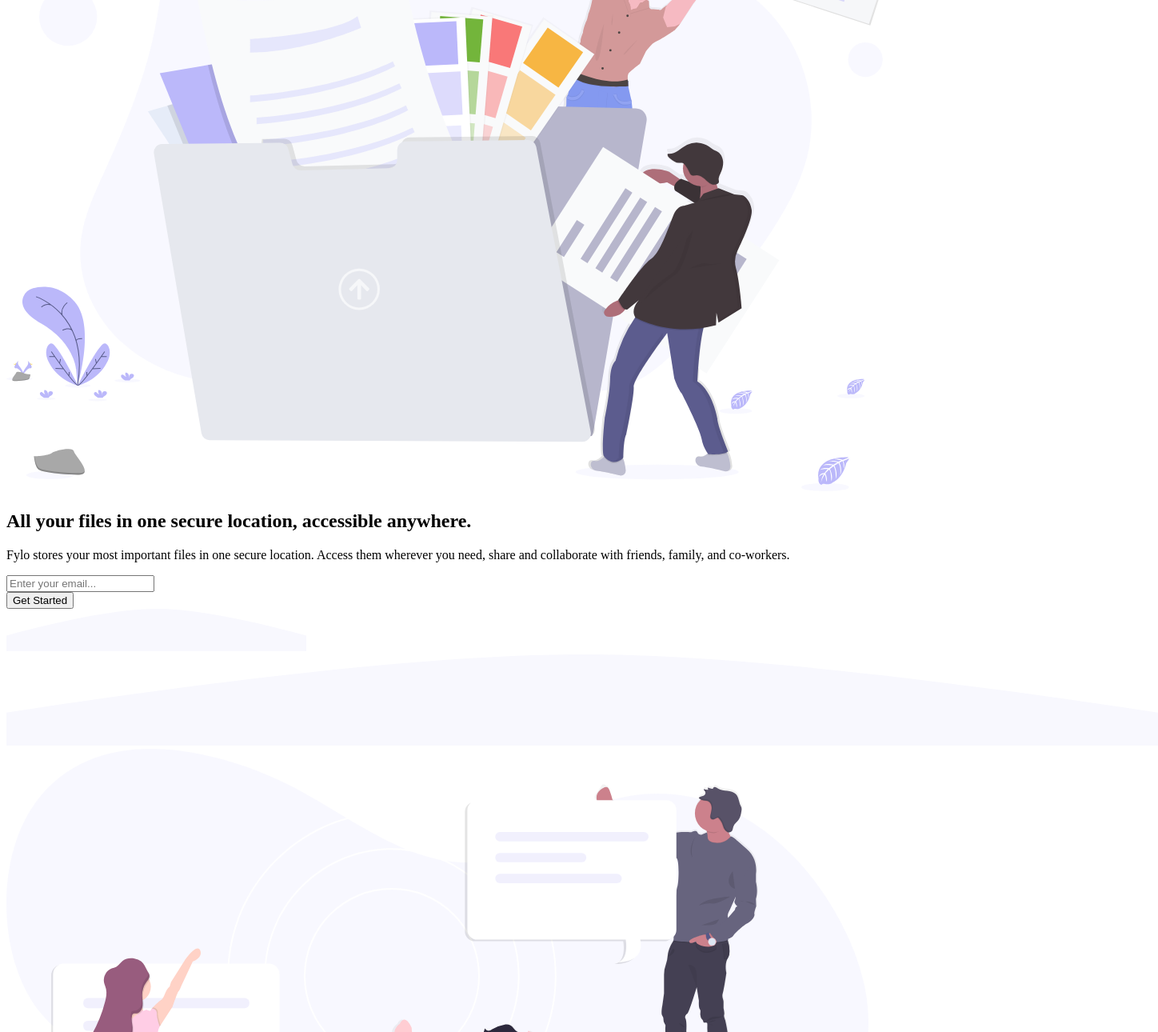
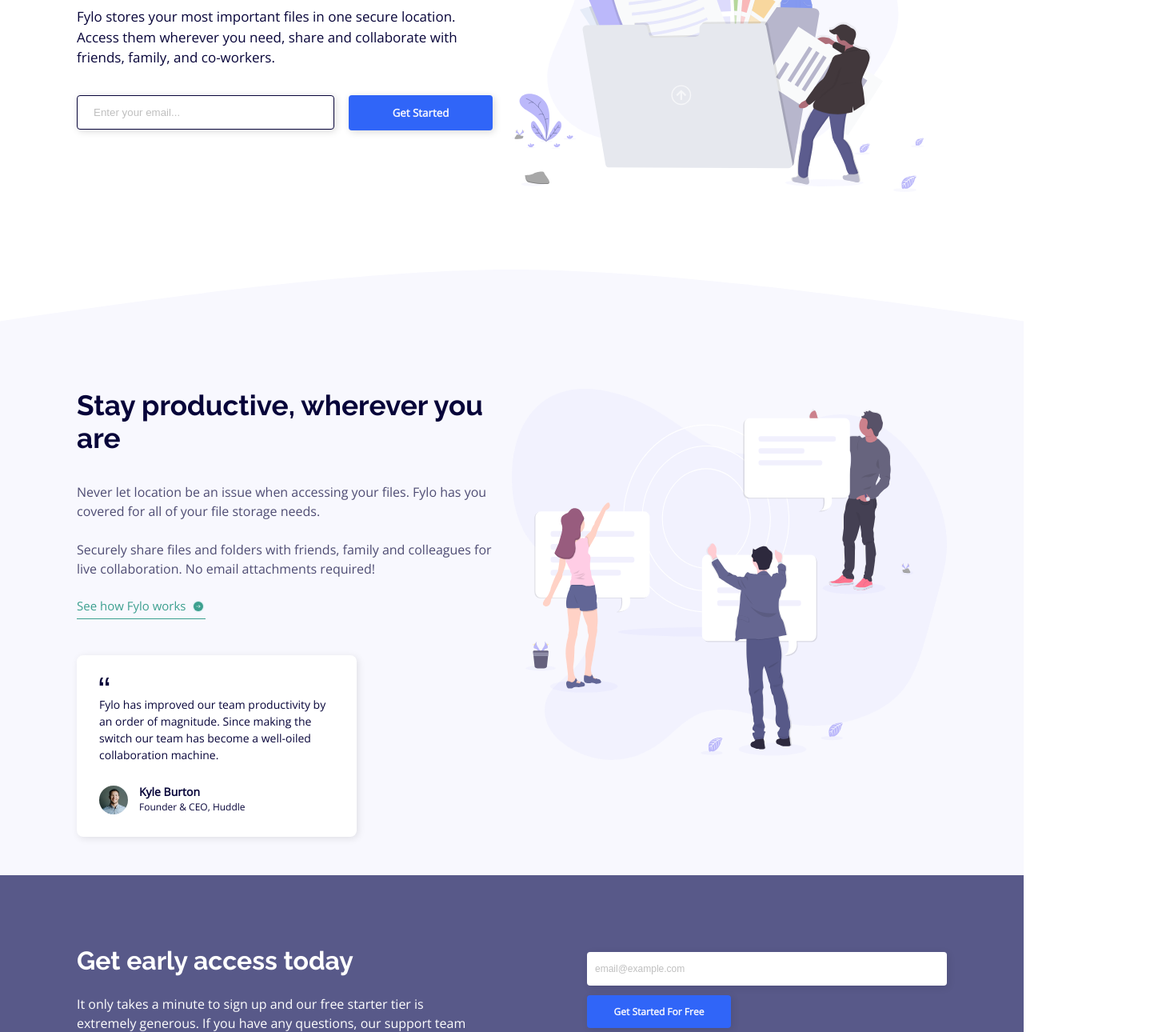
Before and after one commit to JacksonJ97/fylo-landing-page-with-two-column-layout, a website with bundled scripts: page public/index.html in a window 1280 px wide. Shown: the part 372-1662 px from the top of the page at 80% size, 1448 px wide, since content can reach past the window. Built offline with nearby package versions, Linux system fonts and the light colour scheme; files whose address does not match are found by name.

```diff
--- a/public/index.html
+++ b/public/index.html
@@ -7,10 +7,10 @@
     <link rel="preconnect" href="https://fonts.googleapis.com">
     <link rel="preconnect" href="https://fonts.gstatic.com" crossorigin="">
     <link href="https://fonts.googleapis.com/css2?family=Open+Sans&family=Raleway:wght@400;700&display=swap" rel="stylesheet">
-    <link rel="stylesheet" href="/main.77bb5cfd.css">
+    <link rel="stylesheet" href="/scss\main.css">
     <script src="https://kit.fontawesome.com/2204d85ae9.js" crossorigin="anonymous"></script>
     <title>Frontend Mentor | Fylo landing page with two column layout</title>
-  <script src="/main.77bb5cfd.js"></script></head>
+  </head>
   <body>
     <header>
       <div class="container">
--- /dev/null
+++ b/public/scss/main.css
@@ -0,0 +1,541 @@
+* {
+  margin: 0;
+  padding: 0;
+  box-sizing: border-box;
+}
+
+ul {
+  list-style: none;
+}
+
+a {
+  text-decoration: none;
+}
+
+.sr-only {
+  display: hidden;
+}
+
+body {
+  font-family: "Open Sans", sans-serif;
+  color: #070439;
+}
+
+p {
+  line-height: 1.5;
+}
+
+.hero-section input {
+  display: block;
+  margin: 0 auto;
+  padding: 1em 1.5em;
+  width: 90%;
+  max-width: 450px;
+  border-radius: 4px;
+  box-shadow: 2px 2px 10px rgba(0, 0, 0, 0.15);
+}
+
+.hero-section input[type=text] {
+  border: 1px solid #070439;
+}
+
+.hero-section input[type=text]::placeholder {
+  color: #bfbfbf;
+}
+
+.hero-section input[type=submit] {
+  font-family: "Open Sans", sans-serif;
+  font-weight: 700;
+  background-color: #3065f8;
+  border: none;
+  color: #f6f6fe;
+  cursor: pointer;
+}
+
+.hero-section input[type=submit]:hover,
+.hero-section input[type=submit]:focus {
+  background-color: #628af9;
+  outline: none;
+}
+
+.hero-input-response {
+  font-size: 0.75rem;
+  color: red;
+  width: 90%;
+  max-width: 450px;
+  margin: 0.25em auto 0.5em auto;
+}
+
+.cta-section input {
+  display: block;
+  margin: 0 auto;
+  padding: 1em 0.75em;
+  width: 80%;
+  max-width: 450px;
+  border-radius: 4px;
+  border: none;
+  box-shadow: 2px 2px 10px rgba(0, 0, 0, 0.1);
+}
+
+.cta-section input[type=text]::placeholder {
+  color: #bfbfbf;
+  font-size: 0.75rem;
+}
+
+.cta-section input[type=submit] {
+  font-family: "Open Sans", sans-serif;
+  font-weight: 700;
+  font-size: 0.75rem;
+  background-color: #3065f8;
+  border: none;
+  color: #f6f6fe;
+  cursor: pointer;
+}
+
+.cta-section input[type=submit]:hover,
+.cta-section input[type=submit]:focus {
+  background-color: #6b91fa;
+  outline: none;
+}
+
+.cta-input-response {
+  font-size: 0.75rem;
+  margin: 0.25em auto 1em auto;
+  width: 80%;
+  max-width: 450px;
+}
+
+@media (min-width: 1100px) {
+  .hero-section input[type=text] {
+    margin: 0;
+    width: 100%;
+  }
+
+  .hero-text-input-container {
+    width: 100%;
+    max-width: 400px;
+  }
+
+  .hero-section input[type=submit] {
+    max-width: 180px;
+    margin: 0;
+    align-self: flex-start;
+  }
+
+  .hero-input-container {
+    display: flex;
+    gap: 18px;
+  }
+
+  .hero-input-response {
+    margin-left: 0;
+  }
+
+  .cta-section input {
+    width: 450px;
+  }
+
+  .cta-section input[type=submit] {
+    width: 180px;
+    margin: 0;
+  }
+
+  .cta-input-response {
+    margin-left: 0;
+  }
+}
+.testimonial-card {
+  border-radius: 8px;
+  background-color: white;
+  box-shadow: 2px 2px 10px rgba(0, 0, 0, 0.1);
+  font-size: clamp(0.75rem, 2.5vw, 00.875rem);
+  padding: 2em;
+  margin: 0 auto;
+  max-width: 350px;
+}
+
+.bg-quotes {
+  margin-bottom: 0.5em;
+}
+
+.user-details {
+  display: flex;
+  align-items: flex-end;
+}
+
+.user-picture {
+  width: 36px;
+  height: 36px;
+  border-radius: 50%;
+  margin-top: 2em;
+  margin-right: 1em;
+}
+
+.user-name {
+  font-weight: 700;
+}
+
+.user-title {
+  font-size: clamp(0.625rem, 2.25vw, 0.75rem);
+}
+
+@media (min-width: 1100px) {
+  .testimonial-card {
+    margin: 0;
+  }
+}
+html {
+  height: 100%;
+}
+
+body {
+  min-height: 100%;
+}
+
+.container {
+  width: 85%;
+  margin: 0 auto;
+  max-width: 1600px;
+}
+
+header {
+  margin: 2em 0 6em 0;
+}
+
+header .container {
+  display: flex;
+  justify-content: space-between;
+  align-items: center;
+}
+
+header img {
+  max-width: 25%;
+}
+
+header nav ul {
+  display: flex;
+  align-items: center;
+}
+
+header li {
+  margin-left: 1.5em;
+  font-size: clamp(0.75rem, 3.5vw, 1rem);
+}
+
+header li a {
+  color: #070439;
+}
+
+header li a:hover,
+header li a:focus {
+  color: #4940f2;
+  outline: none;
+}
+
+@media (min-width: 1100px) {
+  header {
+    margin-top: 4em;
+  }
+
+  header li {
+    font-size: 1.125rem;
+    margin-left: 3em;
+  }
+}
+.hero-section {
+  margin-bottom: 8em;
+}
+
+.hero-section img {
+  width: 100%;
+  max-width: 600px;
+  display: block;
+  margin: 0 auto 4em auto;
+}
+
+h1 {
+  font-family: "Raleway", sans-serif;
+  font-size: clamp(1.5rem, 4vw, 1.625rem);
+  text-align: center;
+  line-height: 1.5;
+  margin: 0 auto 1em auto;
+  max-width: 650px;
+}
+
+.hero-section p {
+  font-size: clamp(0.9375rem, 2vw, 1.0625rem);
+  text-align: center;
+  margin: 0 auto 2em auto;
+  max-width: 650px;
+}
+
+@media (min-width: 1100px) {
+  .hero-section .container {
+    display: flex;
+    flex-direction: row-reverse;
+    gap: 24px;
+  }
+
+  h1 {
+    font-size: clamp(1.625rem, 2.75vw, 2.5rem);
+    text-align: left;
+    margin-bottom: 0.5em;
+  }
+
+  .hero-section img {
+    width: 50%;
+    max-width: 660px;
+    margin-right: 0;
+  }
+
+  .hero-section p {
+    text-align: left;
+    max-width: 570px;
+    margin: 0 0 2em 0;
+  }
+
+  .hero-text-container {
+    margin: 3em auto 0 0;
+  }
+}
+h2 {
+  font-family: "Raleway", sans-serif;
+  font-size: clamp(1rem, 2.25vw, 1.125rem);
+  text-align: center;
+  margin-bottom: 1.75em;
+}
+
+.info-section {
+  background-color: #f8f8fe;
+  padding-top: 2em;
+  padding-bottom: 6em;
+  position: relative;
+  border-top: 6px solid #f8f8fe;
+}
+
+.info-section-picture {
+  width: 100%;
+  max-width: 600px;
+  display: block;
+  margin: 0 auto 6em auto;
+}
+
+.info-text {
+  font-size: clamp(0.875rem, 2vw, 1rem);
+  color: #070439;
+  opacity: 0.7;
+  max-width: 700px;
+  margin: 0 auto 1.5em auto;
+}
+
+.info-section a {
+  display: flex;
+  align-items: center;
+  font-size: clamp(0.8125rem, 2vw, 0.9375rem);
+  width: clamp(141px, 22vw, 161px);
+  margin: 3em auto 3em auto;
+  color: #3c9f8f;
+  border-bottom: 1px solid #3c9f8f;
+  padding-bottom: 0.4em;
+}
+
+.info-section a:hover,
+.info-section a:focus {
+  color: #90d5c9;
+  border-bottom: 1px solid #90d5c9;
+  outline: none;
+}
+
+.info-section a img {
+  margin: 0.1em 0 0 0.5em;
+}
+
+.info-mobile-bg {
+  position: absolute;
+  bottom: 100%;
+  width: 100%;
+  z-index: -2;
+}
+
+.info-desktop-bg {
+  display: none;
+}
+
+@media (min-width: 1100px) {
+  .info-section {
+    padding: 3em 0;
+  }
+
+  .info-section .container {
+    display: flex;
+    flex-direction: row-reverse;
+    gap: 24px;
+  }
+
+  h2 {
+    text-align: left;
+    font-size: clamp(1.125rem, 2.75vw, 2.25rem);
+    margin-bottom: 1em;
+  }
+
+  .info-text {
+    max-width: 525px;
+    margin: 0 0 1.5em 0;
+  }
+
+  .info-section-picture {
+    width: 50%;
+    max-width: 660px;
+    margin-right: 0;
+  }
+
+  .info-section a {
+    margin: 0 0 3em 0;
+  }
+
+  .info-text-container {
+    margin: 0 auto 0 0;
+  }
+
+  .info-mobile-bg {
+    display: none;
+  }
+
+  .info-desktop-bg {
+    display: block;
+    position: absolute;
+    bottom: 100%;
+    width: 100%;
+    z-index: -2;
+  }
+}
+.cta-section {
+  background-color: #585989;
+  color: #fff;
+  padding-top: 4em;
+  padding-bottom: 5em;
+}
+
+h3 {
+  font-family: "Raleway", sans-serif;
+  font-size: clamp(1.125rem, 2.5vw, 1.25rem);
+  text-align: center;
+  margin-bottom: 1.25em;
+}
+
+.cta-section p {
+  font-size: clamp(0.875rem, 2vw, 1rem);
+  text-align: center;
+  margin: 0 auto 2em auto;
+  max-width: 700px;
+}
+
+@media (min-width: 1100px) {
+  h3 {
+    font-size: 2rem;
+    text-align: left;
+    margin: 0.75em 0;
+  }
+
+  .cta-section {
+    padding: 4em 0;
+  }
+
+  .cta-section .container {
+    display: flex;
+    gap: 24px;
+  }
+
+  .cta-section p {
+    text-align: left;
+    max-width: 500px;
+  }
+
+  .cta-text-container {
+    margin: 0 auto 0 0;
+  }
+
+  .cta-input-container {
+    margin: 2em 0 0 auto;
+  }
+}
+footer {
+  background-color: #070439;
+  color: white;
+  padding: 5em 0 3em 0;
+}
+
+footer img {
+  margin-bottom: 3em;
+}
+
+footer a {
+  color: #fff;
+}
+
+footer a:hover,
+footer a:focus {
+  color: #3065f8;
+  outline: none;
+}
+
+footer li {
+  margin-bottom: 1em;
+}
+
+.contact-links {
+  margin-bottom: 4em;
+}
+
+.contact-links .contact-link-container {
+  display: flex;
+  align-items: center;
+  margin-bottom: 1em;
+}
+
+.contact-links .contact-link-container:first-child a {
+  margin-left: 0.75em;
+}
+
+.contact-links img {
+  margin: 0 1.25em 0 0;
+}
+
+.footer-links {
+  margin-bottom: 4em;
+}
+
+.social-links {
+  text-align: center;
+}
+
+.social-links a {
+  display: inline-block;
+  border-radius: 50%;
+  border: 1px solid white;
+  text-align: center;
+  vertical-align: middle;
+  line-height: 2em;
+  height: 2em;
+  width: 2em;
+  margin-right: 0.5em;
+}
+
+.social-links a:hover,
+.social-links a:focus {
+  border: 1px solid #3065f8;
+  outline: none;
+}
+
+@media (min-width: 1100px) {
+  footer .container {
+    display: flex;
+    justify-content: space-between;
+  }
+
+  .links-container {
+    display: flex;
+    justify-content: space-between;
+    width: 60%;
+  }
+}
```
Also changed, not shown: 1 other file.
